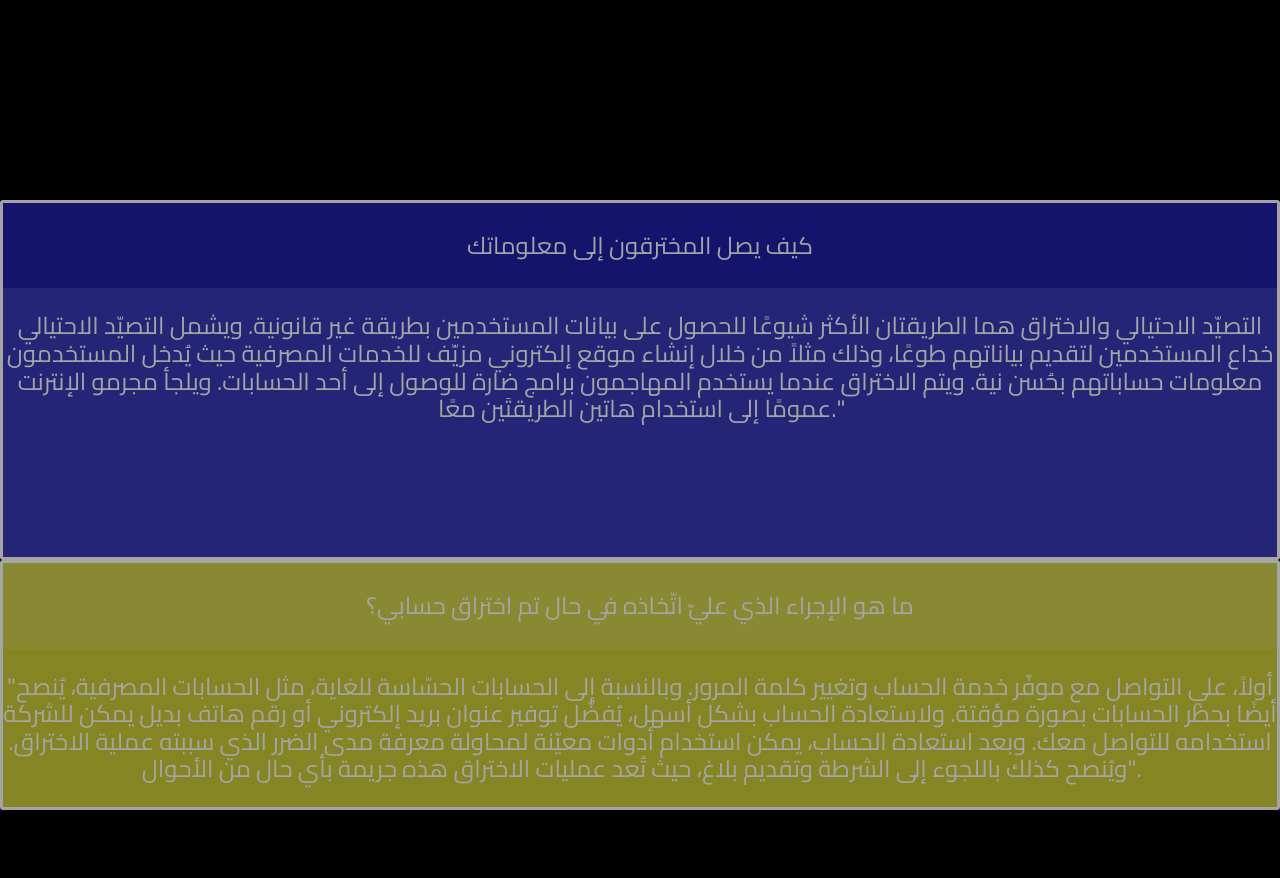
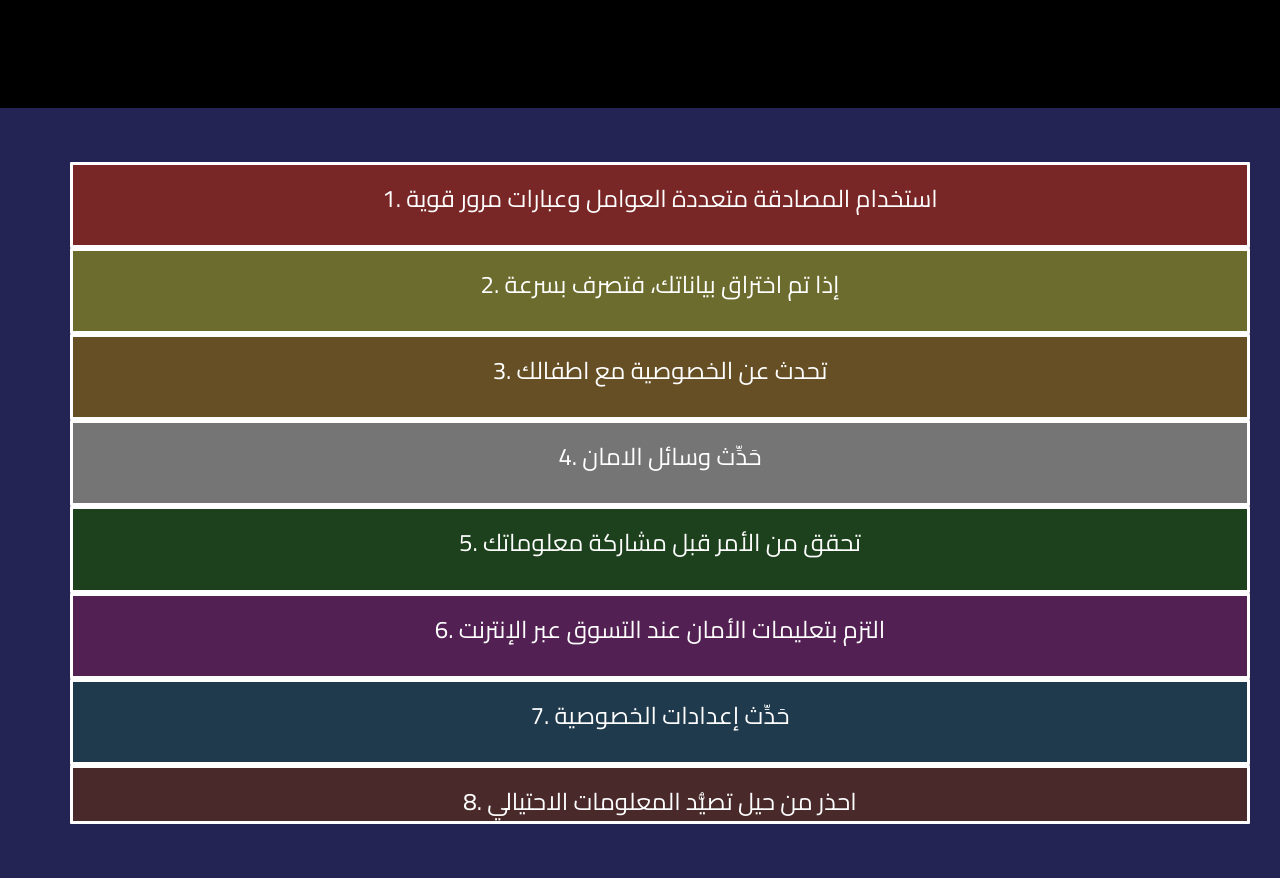
Before and after one commit to omarghor3ba/CyberSecurity, a plain HTML site: page how to protect yourself.html in a window 1280 px wide. Shown: the part 93-971 px from the top of the page. Before the commit the page ends 903 px from the top, so only its background shows below. Drawn offline with Linux system fonts and the light colour scheme.

Commit message:
Update how to protect yourself.html

```diff
--- a/how to protect yourself.html
+++ b/how to protect yourself.html
@@ -3,11 +3,7 @@
     <head>
         <meta charset="UTF-8">
         <meta name="viewport" content="width=device-width, initial-scale=1.0">
-    <title>الاسئلة الشائعة</title>
-    <meta charset="UTF-8">
-    <meta name="description" content="Leta3lam website">
-    <meta name="viewport" content="width=device-width, initial-scale=1.0">
-    <title>الامن السبيراني</title>
+        <title>كيف تحمى نفسك</title>
         <!-- link icon  -->
         <link rel="shortcut icon" href="imgs/icon.png" type="image/x-icon">
         <!-- Main Template Css File -->
@@ -22,15 +18,16 @@
         <link href="https://fonts.googleapis.com/css2?family=Cairo:wght@300;400;700&#038;display=swap" rel="stylesheet" />
         <!--css file-->
         <link rel="stylesheet" href="work-steps.css">
-    <link rel="stylesheet" href="questions.css">
+
+        <link rel="stylesheet" href="how to protect yourself.css">
     </head>
-<body style="text-align: center; font-size: 1.5em; background-color: black; color: white;">
+    <body style="background-color: black; color: white;">
         <!-- Start Header -->
     <div class="header" id="header">
         <div class="container">
         <a href="imgs.html" class="logo"><img src="imgs/logo.png" alt="" id="myimg"></a>
         <ul class="main-nav" >
-        <li id="l1"><a href="how to protect yourself.html" >كيف تحمي نفسك</a></li>
+            <li id="l1"><a href="index.html" >الصفحة الرئيسية</a></li>
             <li id="l2"><a href="https://www.ajnet.me/encyclopedia/2024/9/19/%D8%A7%D9%84%D8%A3%D9%85%D9%86-%D8%A7%D9%84%D8%B3%D9%8A%D8%A8%D8%B1%D8%A7%D9%86%D9%8A-%D9%85%D9%81%D9%87%D9%88%D9%85%D9%87-%D9%88%D8%AA%D8%A7%D8%B1%D9%8A%D8%AE%D9%87">تاريخه</a></li>
             <li id="l3"><a href="work-steps.html">ما هو الأمن السيبراني</a></li>
             <li id="l4"><a href="https://youtu.be/cEXFMrqu-_A?si=zzjXK0ZtVSa-hJYv">تعلم</a></li>
@@ -42,7 +39,7 @@
                 <img decoding="async" src="imgs/megamenu.png" alt="Mega Menu" />
                 </div>
                 <ul class="links" id="mylink" >
-              <li><a href="index.html"><i class="fa-solid fa-question"></i> الصفحة الرئيسية</a></li>
+                <li><a href="questions.html"><i class="fa-solid fa-question"></i> بعض الاسئلة</a></li>
                 <li><a href="https://bluemediasa.com/cyber-security/"><i class="fa-regular fa-newspaper"></i> المقالات</a></li>
                 </ul>
             </div>
@@ -53,22 +50,52 @@
     </div>
     <!-- End Header -->
     <br><br><br><br>
-<br><br><br><br>
-<div >
-    <div class="divs" id="div1">
-        <div id="subdiv1">
-<p>كيف يصل المخترقون إلى معلوماتك</p>
+        <br><br><br>
+        <div class="alldivs">
+
+    <ol style="text-align: center;list-style-type: none;; font-size: 1.5em;">
+
+            <div id="div1">
+        <li style="margin-top: 15px;"> 1. استخدام المصادقة متعددة العوامل وعبارات مرور قوية </li>
+        <br>
             </div>
-<p>التصيّد الاحتيالي والاختراق هما الطريقتان الأكثر شيوعًا للحصول على بيانات المستخدمين بطريقة غير قانونية. ويشمل التصيّد الاحتيالي خداع المستخدمين لتقديم بياناتهم طوعًا، وذلك مثلاً من خلال إنشاء موقع إلكتروني مزيّف للخدمات المصرفية حيث يُدخل المستخدمون معلومات حساباتهم بحُسن نية. ويتم الاختراق عندما يستخدم المهاجمون برامج ضارة للوصول إلى أحد الحسابات. ويلجأ مجرمو الإنترنت عمومًا إلى استخدام هاتين الطريقتَين معًا."</p>
-<br><br><br><br>
+
+            <div id="div2">
+        <li style="margin-top: 15px;"> 2. إذا تم اختراق بياناتك، فتصرف بسرعة</li>
+        <br>
             </div>
-    <div class="divs" id="div2">
-        <div id="subdiv2">
-<p>ما هو الإجراء الذي عليّ اتّخاذه في حال تم اختراق حسابي؟</p>
+
+            <div id="div3">
+        <li style="margin-top: 15px;">تحدث عن الخصوصية مع اطفالك .3</li>
+        <br>
             </div>
-<p>"أولاً، علي التواصل مع موفّر خدمة الحساب وتغيير كلمة المرور. وبالنسبة إلى الحسابات الحسّاسة للغاية، مثل الحسابات المصرفية، يُنصح أيضًا بحظر الحسابات بصورة مؤقتة. ولاستعادة الحساب بشكل أسهل، يُفضّل توفير عنوان بريد إلكتروني أو رقم هاتف بديل يمكن للشركة استخدامه للتواصل معك. وبعد استعادة الحساب، يمكن استخدام أدوات معيّنة لمحاولة معرفة مدى الضرر الذي سببته عملية الاختراق. ويُنصح كذلك باللجوء إلى الشرطة وتقديم بلاغ، حيث تُعد عمليات الاختراق هذه جريمة بأي حال من الأحوال".</p>
+
+            <div id="div4">
+        <li style="margin-top: 15px;">حَدِّث وسائل الامان .4</li>
+        <br>
             </div>
+
+            <div id="div5">
+        <li style="margin-top: 15px;">تحقق من الأمر قبل مشاركة معلوماتك .5</li>
+        <br>
             </div>
-<script src="js/script.js"></script>
+
+            <div id="div6">
+        <li style="margin-top: 15px;">التزم بتعليمات الأمان عند التسوق عبر الإنترنت .6</li>
+        <br>
+            </div>
+
+            <div id="div7">
+        <li style="margin-top: 15px;">حَدِّث إعدادات الخصوصية .7</li>
+        <br>
+            </div>
+
+            <div id="div8">
+        <li style="margin-top: 15px;">احذر من حيل تصيُّد المعلومات الاحتيالي .8</li>
+            </div>
+
+        <div>
+
+    </ol>
     </body>
     </html>
```
Lines whose indentation alone changed are shown as unchanged.
